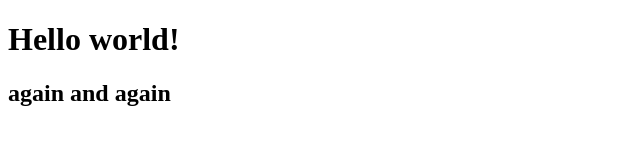
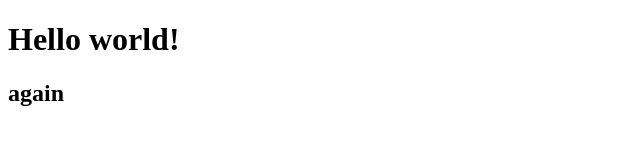
Before and after one commit to nlobarev/lectures, a plain HTML site: page hello.html in a window 1280 px wide. Shown: the whole page, without its empty margins (0-640 px from the left). Drawn offline with Linux system fonts and the light colour scheme.

Commit message:
Update hello.html

```diff
--- a/hello.html
+++ b/hello.html
@@ -6,6 +6,6 @@
   </head>
   <body>
     <h1>Hello world!</h1>
-    <h2>again and again</h2>
+    <h2>again</h2>
   </body>
 </html>
```
